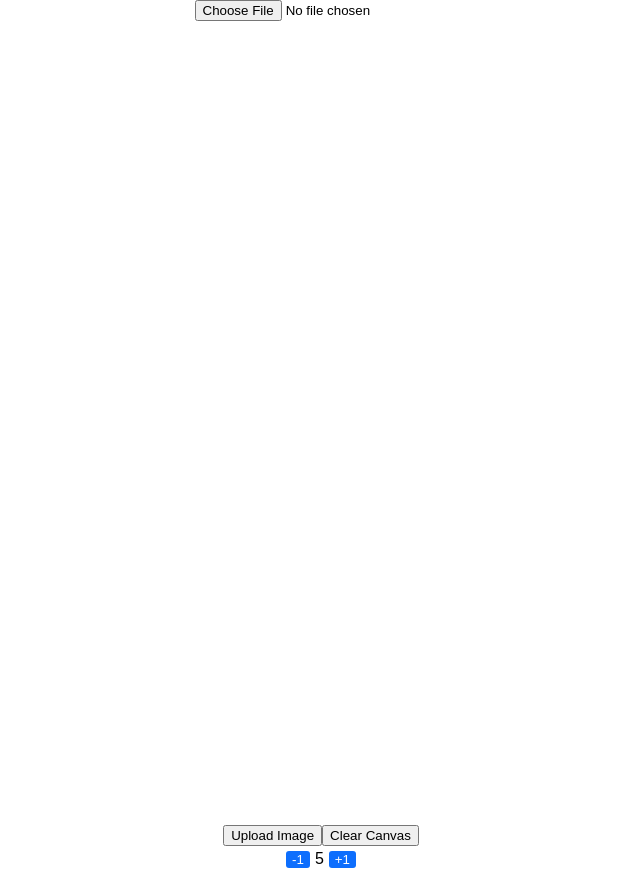
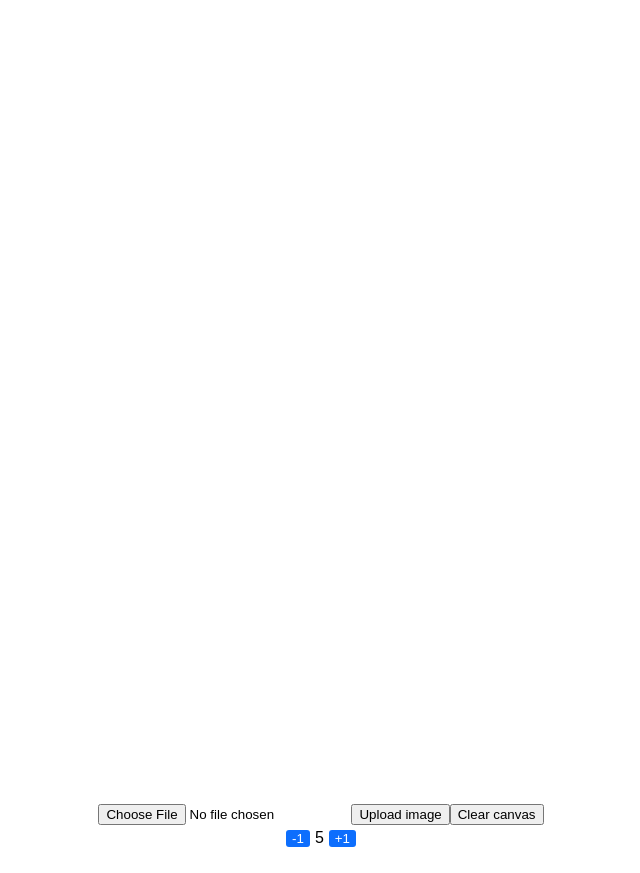
Before and after one commit to MatevosyanDavid/canvas-editor, a React (Create React App) app: page / in a window 1280 px wide. Shown: the whole page, without its empty margins (319-959 px from the left). After the commit the page ends 852 px from the top, so only its background shows below. Built offline with nearby package versions, Linux system fonts and the light colour scheme.

Commit message:
Change app structure

```diff
--- a/src/App.tsx
+++ b/src/App.tsx
@@ -1,6 +1,4 @@
-import { useState, ChangeEvent } from 'react';
-
-import { loadImage } from 'utils/loadImage';
+import { useState } from 'react';
 
 import Canvas from 'Section/Canvas';
 
@@ -8,24 +6,14 @@ import './index.css';
 
 export default function App() {
   const [size, setSize] = useState<number>(5);
-  const [selectedFile, setSelectedFile] = useState<HTMLImageElement | null>(null);
 
   const handleSizeChange = (size: number): void => {
     setSize(prevSize => (prevSize || size > 0 ? prevSize + size : 0));
   };
 
-  const onFileChange = async ({ target: { files } }: ChangeEvent<HTMLInputElement>) => {
-    const url = (files && URL.createObjectURL(files[0])) || '';
-
-    const img = await loadImage(url);
-
-    setSelectedFile(img);
-  };
-
   return (
     <div className="App">
-      <input type="file" onChange={onFileChange} />
-      <Canvas size={size} selectedFile={selectedFile} />
+      <Canvas size={size} />
       <div className="btn-block">
         <button onClick={() => handleSizeChange(-1)}>-1</button>
         <span>{size}</span>
--- a/src/Section/Canvas.tsx
+++ b/src/Section/Canvas.tsx
@@ -1,17 +1,18 @@
-import { useEffect, useRef, useState, MouseEvent } from 'react';
+import { useEffect, useRef, useState, MouseEvent, ChangeEvent } from 'react';
 
+import { loadImage } from 'utils/loadImage';
 import { canvasToBlobUrl } from 'utils/canvasToBlobUrl';
 
 interface ICanvasProps {
   size: number;
-  selectedFile: HTMLImageElement | null;
 }
 
-function Canvas({ size, selectedFile }: ICanvasProps) {
-  const ctxRef = useRef<CanvasRenderingContext2D | null>(null);
+function Canvas({ size }: ICanvasProps) {
+  const [isDrawing, setIsDrawing] = useState<boolean>(false);
+  const [selectedFile, setSelectedFile] = useState<HTMLImageElement | null>(null);
 
   const canvasRef = useRef<HTMLCanvasElement | null>(null);
-  const [isDrawing, setIsDrawing] = useState(false);
+  const ctxRef = useRef<CanvasRenderingContext2D | null>(null);
 
   useEffect(() => {
     if (ctxRef.current) {
@@ -50,6 +51,14 @@ function Canvas({ size, selectedFile }: ICanvasProps) {
       );
     }
   }, [ctxRef, selectedFile]);
+
+  const onFileChange = async ({ target: { files } }: ChangeEvent<HTMLInputElement>) => {
+    const url = (files && URL.createObjectURL(files[0])) || '';
+
+    const img = await loadImage(url);
+
+    setSelectedFile(img);
+  };
 
   const startDrawing = ({ nativeEvent }: MouseEvent) => {
     const { offsetX, offsetY } = nativeEvent;
@@ -103,8 +112,9 @@ function Canvas({ size, selectedFile }: ICanvasProps) {
         onMouseUp={finishDrawing}
         onMouseDown={startDrawing}
       />
-      <button onClick={handleUploadImage}>Upload Image</button>
-      <button onClick={handleClearCanvas}>Clear Canvas</button>
+      <input type="file" onChange={onFileChange} />
+      <button onClick={handleUploadImage}>Upload image</button>
+      <button onClick={handleClearCanvas}>Clear canvas</button>
     </div>
   );
 }
```
